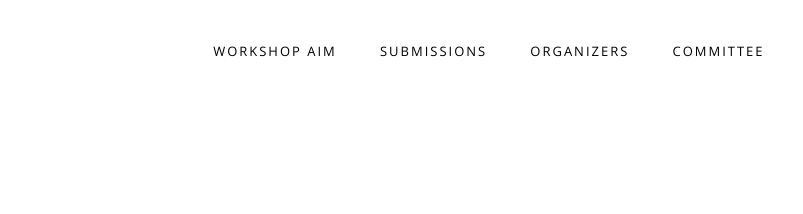
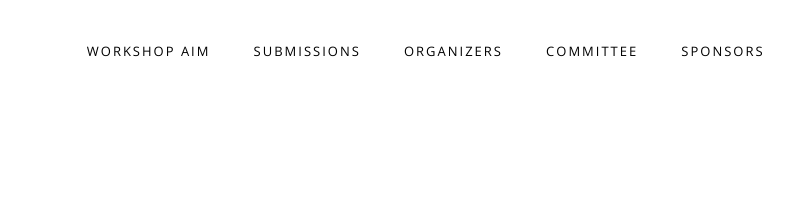
Before and after one commit to serip2018/serip2018.github.io, a plain HTML site: page index.html in a window 1280 px wide. Shown: the top 214 px of the page, 477-1280 px from the left. Drawn offline with nearby package versions, Linux system fonts and the light colour scheme.

Commit message:
Update index.html

```diff
--- a/index.html
+++ b/index.html
@@ -27,6 +27,7 @@
           <li><a href="#topics">Submissions</a></li>
           <li><a href="#organizers">Organizers</a></li>
           <li><a href="#committee">Committee</a></li>
+		  <li><a href="#sponsors">Sponsors</a></li>
         </ul>
       </nav>
       <a href="#" class="nav-toggle">Menu<span></span></a> </div>
```
